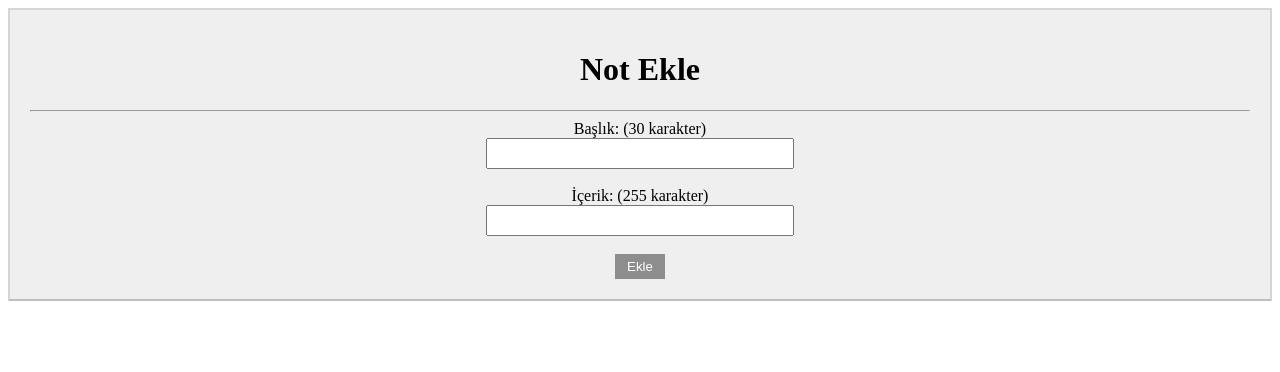
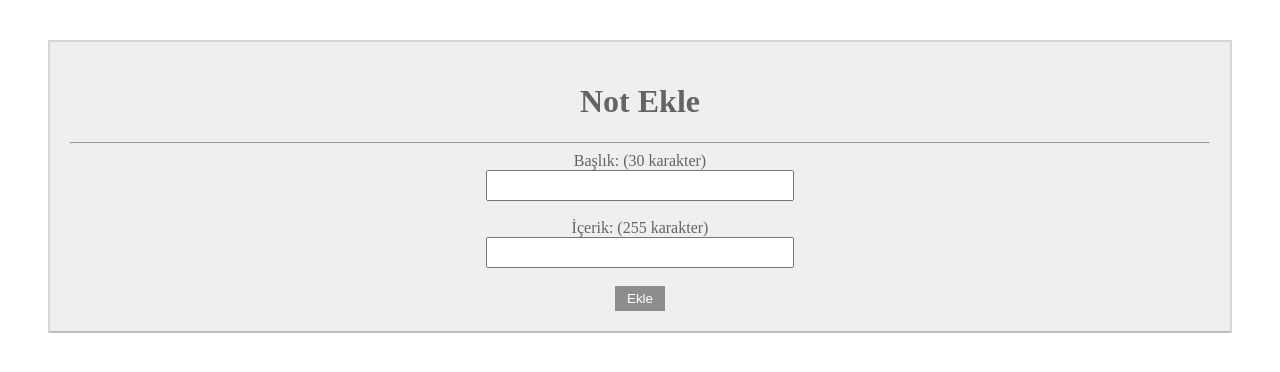
Before and after one commit to BekirSitki/django-denemesi, a Django app: page /proje/ekle/ in a window 1280 px wide. Shown: the top 372 px of the page. Run offline with Django 3.2, Linux system fonts and the light colour scheme.

Commit message:
Biraz düzenleme.

```diff
--- a/proje/templates/ekle.html
+++ b/proje/templates/ekle.html
@@ -6,10 +6,13 @@
         form {
 
             padding: 20px;
+            margin: 40px;
             background-color: rgba(100, 100, 100, 0.1);
             border: 2px solid rgba(0, 0, 0, 0.1);
             border-bottom: 2px solid rgba(0, 0, 0, 0.2);
             text-align: center;
+            color: rgb(100, 100, 100);
+
         }
 
         input {
@@ -52,6 +55,6 @@
         <br><br>
         <button>Ekle</button>
         <!--  <input type="submit" value="Ekle"> -->
-        </form>
+    </form>
 </body>
 </html>
```
